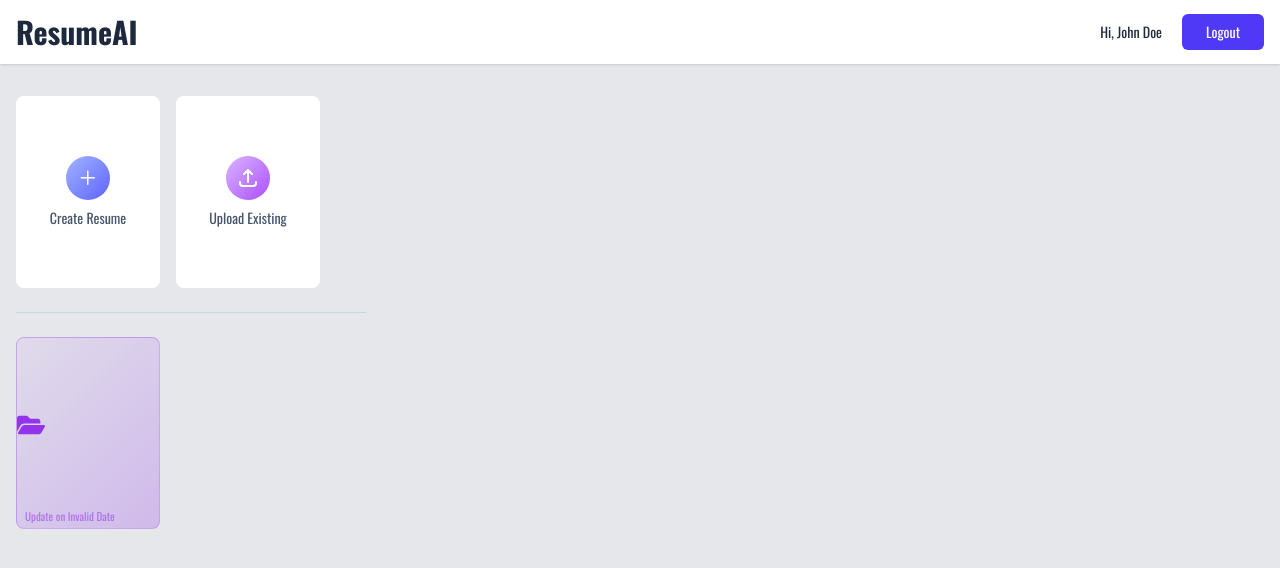
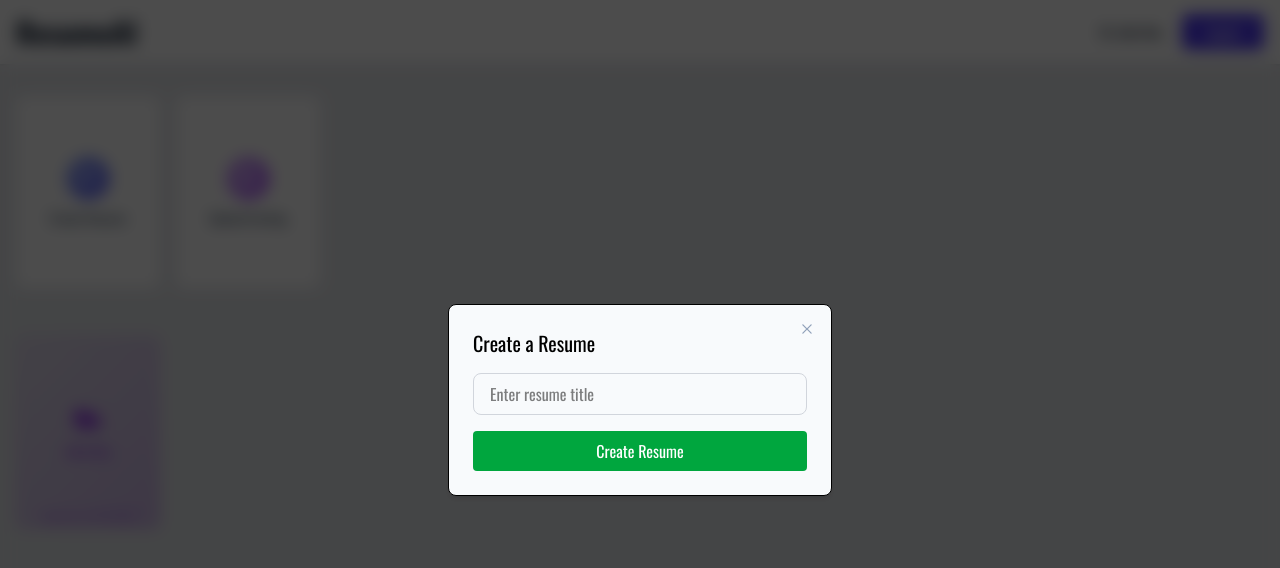
Before and after one commit to Mohitsoni-123/Resume-Builder, a React (Vite) app: page /app in a window 1280 px wide. Both pictures are taken after a click on the button "Create Resume". Shown: the top 568 px of the page. Built offline with nearby package versions, Linux system fonts and the light colour scheme; the HTML template or start-up script is replaced by a standard one.

Commit message:
Day 3: Implemented some actions

```diff
--- a/src/assets/assets.js
+++ b/src/assets/assets.js
@@ -1,5 +1,9 @@
 export const dummyResumeData = [
   {
+    _id: "1",
+
+    updatedAt: "2026-06-20",
+
     personalInfo: {
       fullName: "John Doe",
       jobTitle: "Frontend Developer",
@@ -69,4 +73,5 @@
     ],
 
     languages: ["English", "Hindi"],
-}];
+  },
+];
--- a/src/index.css
+++ b/src/index.css
@@ -4,3 +4,15 @@
 * {
   font-family: "Oswald", sans-serif;
 }
+
+@layer base{
+  button{
+    @apply cursor-pointer
+  }
+  input:not([type="checkbox"]){
+    @apply outline-none focus:ring border border-gray-300 focus:ring-blue-500 focus:border-blue-500 rounded-lg
+  }
+  textarea{
+    @apply outline-none focus:ring border border-gray-300 focus:ring-blue-500 focus:border-blue-500 rounded-lg resize-none
+  }
+}
--- a/src/pages/Dashboard.jsx
+++ b/src/pages/Dashboard.jsx
@@ -4,11 +4,37 @@
 import { FaFolderOpen } from 'react-icons/fa'
 import { useState } from 'react'
 import { dummyResumeData } from '../assets/assets'
+import { MdDelete } from "react-icons/md";
+import { RiPencilFill } from "react-icons/ri";
+import { RxCross2 } from "react-icons/rx";
+import { useNavigate } from 'react-router-dom';
+import { MdDriveFolderUpload } from "react-icons/md";
+
 const Dashboard = () => {
   const colors = ["#9333ea", "#d97706", "#dc2626", "#0284c7", "#16a34a"]
   const [allResumes, setAllResumes] = useState([])
+  const [showCreateResume, setShowCreateResume] = useState(false)
+  const [showUploadResume, setShowUploadResume] = useState(false)
+  const [title, setTitle] = useState('')
+  const [resume, setResume] = useState(null)
+  const [editResumeId, setEditResumeId] = useState('')
+
+  const navigate = useNavigate()
+
+
   const loadAllResumes = async ()=>{
     setAllResumes(dummyResumeData)
+  }
+  const createResume = async (event)=>{
+    event.preventDefault()
+    setShowCreateResume(false)
+    navigate(`/app/builder/res123`)
+  }
+  const uploadResume = async (event)=>{
+    event.preventDefault()
+    setShowUploadResume(false)
+    navigate(`/app/builder/res123`)
+
   }
   useEffect(()=>{
     loadAllResumes()
@@ -18,12 +44,12 @@
       <div className='max-w-7xl mx-auto px-4 py-8'>
         <p className='text-2xl font-medium mb-6 bg-gradient-to-r from-slate-600 to-slate-700 bg-clip-text text-transparent sm:hidden'>Welcome, Joe Doe</p>
         <div className='flex gap-4'>
-          <button className='w-full bg-white sm:max-w-36 h-48 flex flex-col items-center justify-center rounded-lg gap-2 text-slate-600 border-dashed border-slate-300 group hover:border-indigo-500 hover:shadow-lg transition-all duration-300 cursor-pointer'>
+          <button onClick={()=> setShowCreateResume(true)} className='w-full bg-white sm:max-w-36 h-48 flex flex-col items-center justify-center rounded-lg gap-2 text-slate-600 border-dashed border-slate-300 group hover:border-indigo-500 hover:shadow-lg transition-all duration-300 cursor-pointer'>
             <GoPlus className='size-11 transition-all duration-300 p-2.5 bg-gradient-to-br from-indigo-300 to-indigo-500 text-white rounded-full'/>
             <p className='text-sm group-hover:text-indigo-600 transition-all duration-300'>Create Resume</p>
           </button>
 
-          <button className='w-full bg-white sm:max-w-36 h-48 flex flex-col items-center justify-center rounded-lg gap-2 text-slate-600 border-dashed border-slate-300 group hover:border-indigo-500 hover:shadow-lg transition-all duration-300 cursor-pointer'>
+          <button onClick={()=> setShowUploadResume(true)} className='w-full bg-white sm:max-w-36 h-48 flex flex-col items-center justify-center rounded-lg gap-2 text-slate-600 border-dashed border-slate-300 group hover:border-indigo-500 hover:shadow-lg transition-all duration-300 cursor-pointer'>
             <HiOutlineUpload className='size-11 transition-all duration-300 p-2.5 bg-gradient-to-br from-purple-300 to-purple-500 text-white rounded-full'/>
             <p className='text-sm group-hover:text-indigo-600 transition-all duration-300'>Upload Existing</p>
           </button>
@@ -36,21 +62,71 @@
           {allResumes.map((resume, index)=>{
             const baseColor = colors[index % colors.length];
             return (
-              <button key={index} className='relative w-full sm:max-w-36 h-48 flex flex-col item-center justify-center rounded-lg gap-2 border group hover:shadow-lg transition-all duration-300 cursor-pointer' style={{background: `linear-gradient(135deg, ${baseColor}10, ${baseColor}40)`, borderColor: baseColor + '40'}}>
-                <FaFolderOpen className=" size-7 group-hover:scale-105 transition-all" style={{color:baseColor}}/>
-                {/* className=" size-7 group-hover:scale-105 transition-all" style={{color:baseColor}}*/}
+              <button key={index} onClick={()=> navigate(`/app/builder/${resume._id}`)} className='relative w-full sm:max-w-36 h-48 flex flex-col items-center justify-center rounded-lg gap-2 border group hover:shadow-lg transition-all duration-300 cursor-pointer' style={{background: `linear-gradient(135deg, ${baseColor}10, ${baseColor}40)`, borderColor: baseColor + '40'}}>
 
-                <p className='text-sm group-hover:scale-105 transition-all px-2 text-center' style={{color:baseColor}}>{resume.title}</p>
+                <FaFolderOpen className=" size-7 group-hover:scale-105 transition-all " style={{color: baseColor}}/>
 
-                <p className='absolute bottom-1 text-[11px] text-slate-400 group-hover:text-slate-105 transition-all duration-300 px-2 text-center' style={{color:baseColor + '90'}}>Update on {new Date(resume.updatedAt).toLocaleDateString()}</p>
+                <p className='text-sm group-hover:scale-105 transition-all px-2 text-center' style={{color: baseColor}}>{resume.personalInfo.fullName}</p>
 
-                <div>
+                <p className='absolute bottom-1 text-[11px] text-slate-400 group-hover:text-slate-500 transition-all duration-300 px-2 text-center' style={{color: baseColor + '90'}}>Updated on {new Date(resume.updatedAt).toLocaleDateString()}</p>
 
+                <div className='absolute top-1 right-1 group-hover:flex items-center hidden'>
+                  <MdDelete className='size-7 p-1.5 hover:bg-white/50 rounded text-slate-700 transition-colors'/>
+                  <RiPencilFill className='size-7 p-1.5 hover:bg-white/50 rounded text-slate-700 transition-colors'/>
                 </div>
               </button>
             )
           })}
         </div>
+
+        {
+          showCreateResume && (
+            <form onSubmit={createResume} onClick={()=> setShowCreateResume(false)} className='fixed inset-0 bg-black/70 backdrop-blur bg-opacity-50 z-10 flex items-center justify-center '>
+              <div onClick={e=> e.stopPropagation()} className='relative bg-slate-50 border shadow-md rounded-lg w-full max-w-sm p-6'>
+                <h2 className='text-xl font mb-4'>Create a Resume</h2>
+                <input onChange={(e)=>setTitle(e.target.value)} value={title} text="text" placeholder='Enter resume title' className='w-full px-4 py-2 mb-4 focus:border-green-600' required />
+                <button className='w-full py-2 bg-green-600 text-white rounded hover:bg-green-700 transition-colors'>Create Resume</button>
+                <RxCross2 onClick={ ()=>{setShowCreateResume(false); setTitle('') }}  className='absolute top-4 right-4 text-slate-400 hover:text-slate-600 cursor-pointer transition-colors'/>
+              </div>
+            </form>
+          )
+        }
+
+        {
+          showUploadResume && (
+            <form onSubmit={uploadResume} onClick={()=> setShowUploadResume(false)} className='fixed inset-0 bg-black/70 backdrop-blur bg-opacity-50 z-10 flex items-center justify-center '>
+              <div onClick={e=> e.stopPropagation()} className='relative bg-slate-50 border shadow-md rounded-lg w-full max-w-sm p-6'>
+                <h2 className='text-xl font mb-4'>Upload Resume</h2>
+                <input onChange={(e)=>setTitle(e.target.value)} value={title} text="text" placeholder='Enter resume title' className='w-full px-4 py-2 mb-4 focus:border-green-600' required />
+
+                <div>
+                  <label htmlFor='resume-input' className='block text-sm text-slate-700'>
+                    Select Resume File
+                    <div className='flex flex-col items-center justify-center gap-2 border group text-slate-400 border-slate-400 border-dashed rounded-md p-4 py-10 my-4 hover:border-green-500 hover:text-green-700 cursor-pointer transition-colors'>
+                      {
+                        resume ? (
+                          <p className='text-green-700'> { resume.name }</p>
+                        ) :
+                        (
+                          <>
+                            <MdDriveFolderUpload className='size-14 stroke-1'/>
+                            <p>Upload resume</p>
+                          </>
+                        )
+                      }
+                    </div>
+                  </label>
+
+                      <input type="file" id='resume-input' accept='.pdf' hidden onChange={(e)=> setResume(e.target.files[0])}/>
+
+                </div>
+
+                <button className='w-full py-2 bg-green-600 text-white rounded hover:bg-green-700 transition-colors'>Upload Resume</button>
+                <RxCross2 onClick={ ()=>{setShowUploadResume(false); setTitle('') }}  className='absolute top-4 right-4 text-slate-400 hover:text-slate-600 cursor-pointer transition-colors'/>
+              </div>
+            </form>
+          )
+        }
       </div>
     </div>
   )
```
Lines whose indentation alone changed are shown as unchanged.
